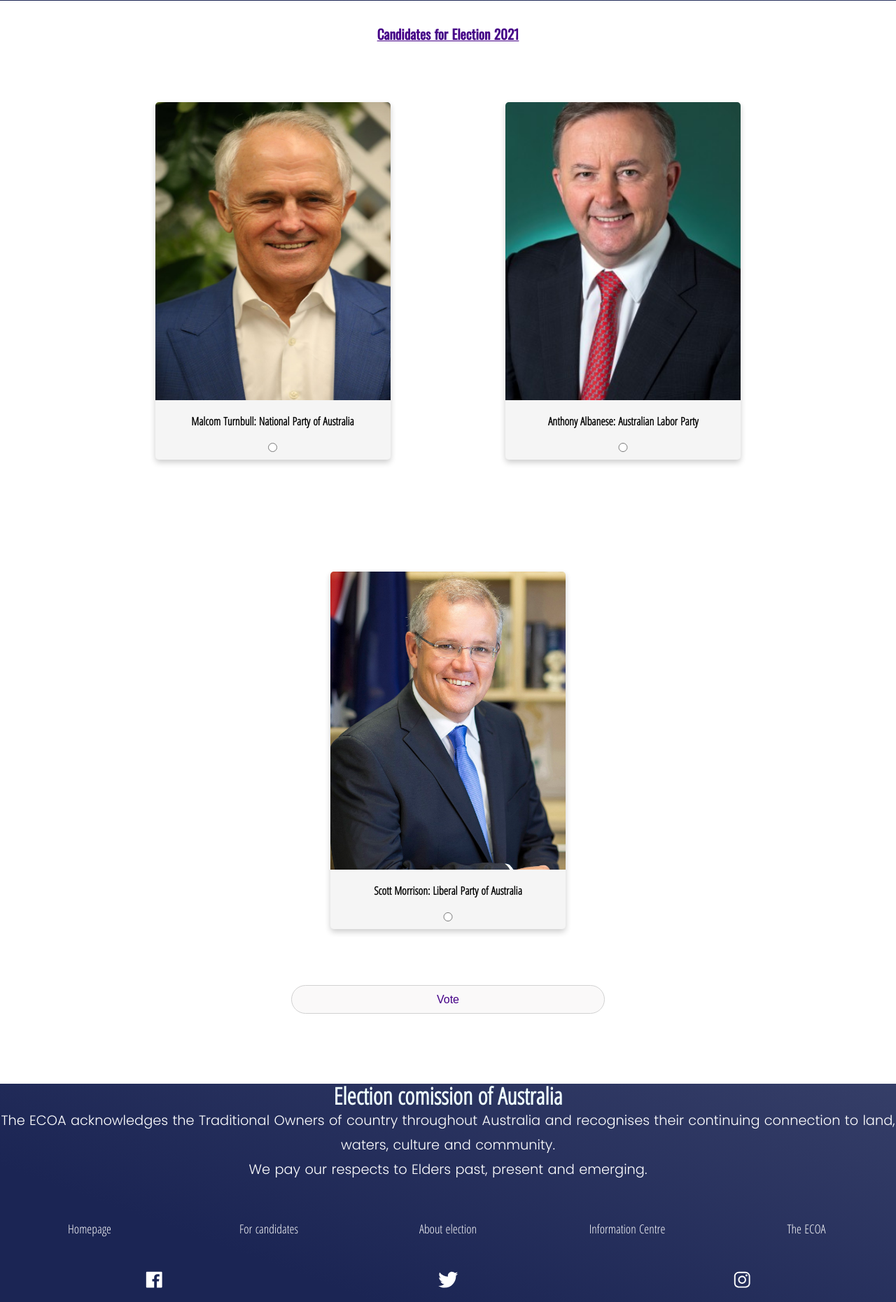
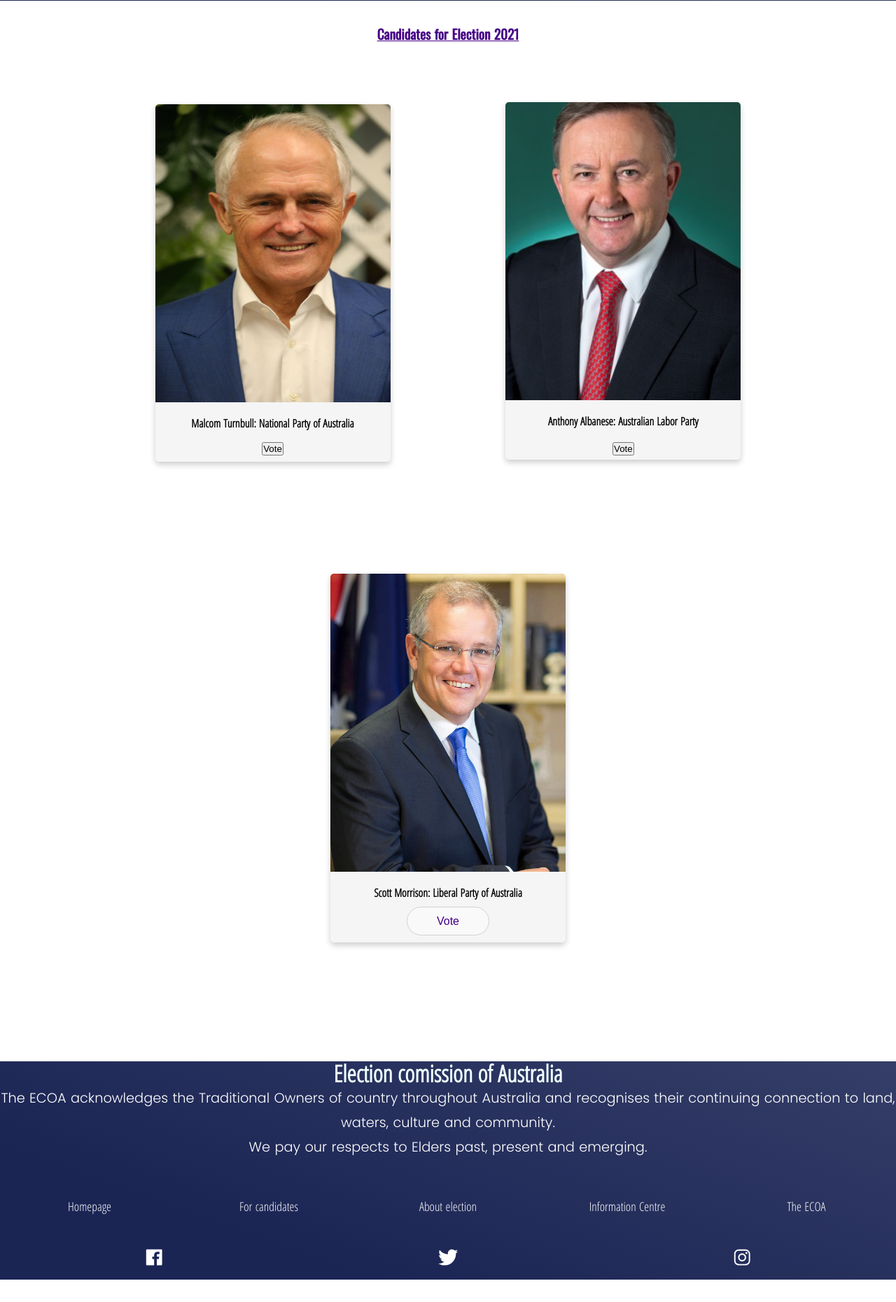
Before and after one commit to Capstone-Team-1/Source-code, a PHP site: page /candidate.php in a window 1280 px wide. Shown: the part 328-2189 px from the top of the page at 70% size. After the commit the page ends 2157 px from the top, so only its background shows below. Run offline with PHP 8.4, Linux system fonts and the light colour scheme; the visitor is signed in with stand-in values (Sample User, id 1); some libraries are stand-ins or nearby versions.

Commit message:
All chanmges
All Chnages

```diff
--- a/Capstone project/CSS/style.css
+++ b/Capstone project/CSS/style.css
@@ -24,6 +24,7 @@ body {
   word-spacing: 1px;
   line-height: 35px;
 }
+
 
 #google_translate_element {
   position: absolute;
@@ -54,7 +55,27 @@ header {
   width: 73px;
   transition: all 0.4s ease;
 }*/
+.modal-body {
+  display: none;
 
+}
+
+.modal-body-click {
+  padding: 100px;
+  display: block;
+
+  position: absolute;
+  background: whitesmoke;
+  border: 2px solid black;
+
+  right: 30%;
+  top: 20%;
+    z-index: 100;
+
+}
+.bg-blur{
+  filter: blur(8px);
+}
 .organization-name {
   font-size: 1.6rem;
   font-weight: 400;
@@ -81,6 +102,8 @@ header {
 nav {
 height: 122px;
 width: 100%;
+position: relative;
+z-index: 999999;
 
 }
 nav ul {
@@ -271,6 +294,7 @@ h3 {
 .image-container {
   display: flex;
 }
+
 .card {
   display: inline-block;
   box-shadow: 0 4px 8px 0 rgba(0, 0, 0, 0.2);
@@ -284,7 +308,7 @@ h3 {
 }
 
 .card:hover {
-  box-shadow: 0 8px 26px 0 rgba(0, 0, 0, 0.2);
+  box-shadow: 0 8px 26px 10px rgba(0, 0, 0, 0.2);
 }
 
 .card img {
@@ -437,7 +461,7 @@ input:focus {
   transition: all 1s ease-out;
 }
 
-.button {
+.button, button {
   width: 35%;
   padding: 10px 30px;
   border-radius: 50px 50px;
@@ -451,7 +475,7 @@ input:focus {
   margin-bottom: 10px;
 }
 
-.button:hover {
+.button:hover, button:hover {
   background: #450087;
   color: white;
   transition: 0.5s;
--- a/Capstone project/Index.php
+++ b/Capstone project/Index.php
@@ -1,3 +1,9 @@
+<?php
+session_start();
+include 'connection.php';
+?>
+
+
 <!DOCTYPE html>
 <html lang="en">
 
--- a/Capstone project/adminLogin.php
+++ b/Capstone project/adminLogin.php
@@ -13,6 +13,7 @@ if (isset($_POST['login'])) {
   $result = mysqli_query($conn, $sql);
   if ($result->num_rows > 0) {
     $row = mysqli_fetch_assoc($result);
+    $_SESSION['employeeID']= $row['employeeID'];
     $_SESSION['employeeFirstName'] = $row['employeeFirstName'];
     $_SESSION['employeeLastName'] = $row['employeeLastName'];
     header("Location: dashboard.php");
--- a/Capstone project/candidate.php
+++ b/Capstone project/candidate.php
@@ -1,7 +1,43 @@
 <?php
+session_start();
 include 'connection.php';
 
-session_start();
+
+if(empty($_SESSION['citizenID']))
+ {
+        header("Location:voterLogin.php");
+    }
+
+
+
+
+   if(isset($_POST['submit_vote']))
+        {
+            $candidate_id = $_POST['candidate_id'];
+            $voter_id = $_POST['voter_id'];
+
+            $insert_vote = "INSERT INTO vote (voterID, candidateID) VALUES ('$voter_id','$candidate_id')";
+            $insert_vote_result = mysqli_query($conn, $insert_vote);
+            if($insert_vote_result == '1')
+            {
+                echo '<script>alert("Voted Successfully")</script>';
+                echo '<script>';
+                echo 'window.location="'.$base_url.'logout.php"';
+                echo '</script>';
+            }
+            else
+            {
+                echo '<script>alert("Failed to Vote")</script>';
+            }
+        }
+
+
+
+
+
+
+
+
 
 
 ?>
@@ -13,7 +49,7 @@ session_start();
     <meta charset="UTF-8">
     <meta http-equiv="X-UA-Compatible" content="IE=edge">
     <meta name="viewport" content="width=device-width, initial-scale=1.0">
-    <title>login Page</title>
+    <title>Voting Page</title>
     <link rel="stylesheet" href="./CSS/style.css">
 
     <script src="https://kit.fontawesome.com/a076d05399.js" crossorigin="anonymous"></script>
@@ -34,6 +70,20 @@ session_start();
   }
 </script>
 
+        <form action="" method="post">
+      <div class="modal-body" id="popup">
+            <p>Are you sure you want to give vote to this candidate?</p>
+            <p>This action is irreversible.</p>
+            <p>Once you click '<b>Yes</b>', you cannot change your vote.</p>
+
+                        <input type="hidden" name="candidate_id" id="candidate_id">
+                        <input type="hidden" name="voter_id" id="voter_id">
+
+            <button type="button" class="btnNo">No</button>
+            <button type="submit" name="submit_vote" class="submit">Yes</button>
+       </div>
+        </form>
+    <div class="blur">
     <header>
     <nav>
       <input type="checkbox" id="check">
@@ -70,20 +120,24 @@ session_start();
         </div>
 
 
+    </section>
+
+
+
+
  <section  class="card-container">
 <h3 style="margin-top: 30px; text-decoration: underline; "> Candidates for Election 2021 </h3>
-  <form action="#" method="POST">
+ <form action="action.php" method="POST">
+
+
 <div class="card">
   <img src="./Images/malcolm-turnbull.jpg" alt="image " style="width: 336px;" >
   <div class="container">
     <h4><b>Malcom Turnbull: National Party of Australia</b></h4>
-
-    <p>  </p>
+     <input type="button" name="buttonOne" class="buttonOne"value="Vote"></input>
+  </div>
 
 
-  </div>
-  <form action="#" method="POST">
-<input type="radio" name="btnOne" class="button"></input>
 
 </div>
 
@@ -92,23 +146,20 @@ session_start();
   <img src="./Images/Albanese_Anthony_170140-11__FillWzMwMCwzODBd.jpg" alt="card image"  >
   <div class="container">
     <h4><b>Anthony Albanese: Australian Labor Party</b></h4>
-    <p>
+  </div>
+  <input type="button" name="buttonTwo" class="buttonTwo" value="Vote" ></input>
+</div>
 
 
-</p>
-  </div>
-  <input type="radio" name="btnTwo" class="button" ></input>
-</div>
 <div class="card">
   <img src="./Images/1200px-Scott_Morrison_2014.jpg" alt="card image" style="width: 336px;">
   <div class="container">
     <h4><b>Scott Morrison: Liberal Party of Australia</b></h4>
-    <p></p>
   </div>
-  <input type="radio" name="btnThree" class="button" ></input>
+  <input type="button" name="buttonThree" class="button" value="Vote" ></input>
 </div>
 <br>
-<input type="button" name="submit_data" class="button" Value="Vote" id="submit_data"></input>
+<!-- <input type="button" name="submit_data" class="button" Value="Vote" id="submit_data"></input> -->
     </form>
 
 </section>
@@ -154,22 +205,32 @@ session_start();
  </footer>
 
 
-
+</div>
 
 <script src="../JavaScript/script.js"></script>
   <!--This is the script towards the google translator api script file-->
     <script type="text/javascript"
  src="//translate.google.com/translate_a/element.js?cb=googleTranslateElementInit">
 </script>
+<script >
 
-<script>
-$(document).ready(function(){
-$('#submit_data').click(function(){
-  var vote = $('input[name=]')
+  const a = document.querySelector('.buttonOne');
+  const b = document.querySelector('#popup');
+  const c = document.querySelector('.btnNo');
+  const d = document.querySelector('.blur');
+
+a.addEventListener('click', ()=>{
+b.classList.add('modal-body-click');
+d.classList.add('bg-blur');
+
 })
-});
+c.addEventListener('click', ()=>{
+  b.classList.remove('modal-body-click');
+  d.classList.remove('bg-blur');
+})
+
+</script>
 
 
-</script>
 </body>
 </html>
--- a/Capstone project/voterLogin.php
+++ b/Capstone project/voterLogin.php
@@ -13,6 +13,7 @@ $sql="SELECT * FROM citizen WHERE citizenID ='$myuser' and citizenPassword ='$my
 $result=mysqli_query($conn, $sql);
 if($result -> num_rows>0){
 $row= mysqli_fetch_assoc($result);
+$_SESSION['citizenID'] = $row['citizenID'];
 $_SESSION['citizenFName'] = $row['citizenFName'];
 $_SESSION['citizenLName'] = $row['citizenLName'];
 header("Location: candidate.php");
```
Also changed, not shown: Capstone project/dashboard.php (+8 -2 lines), Capstone project/result.php (+54 -5 lines).
